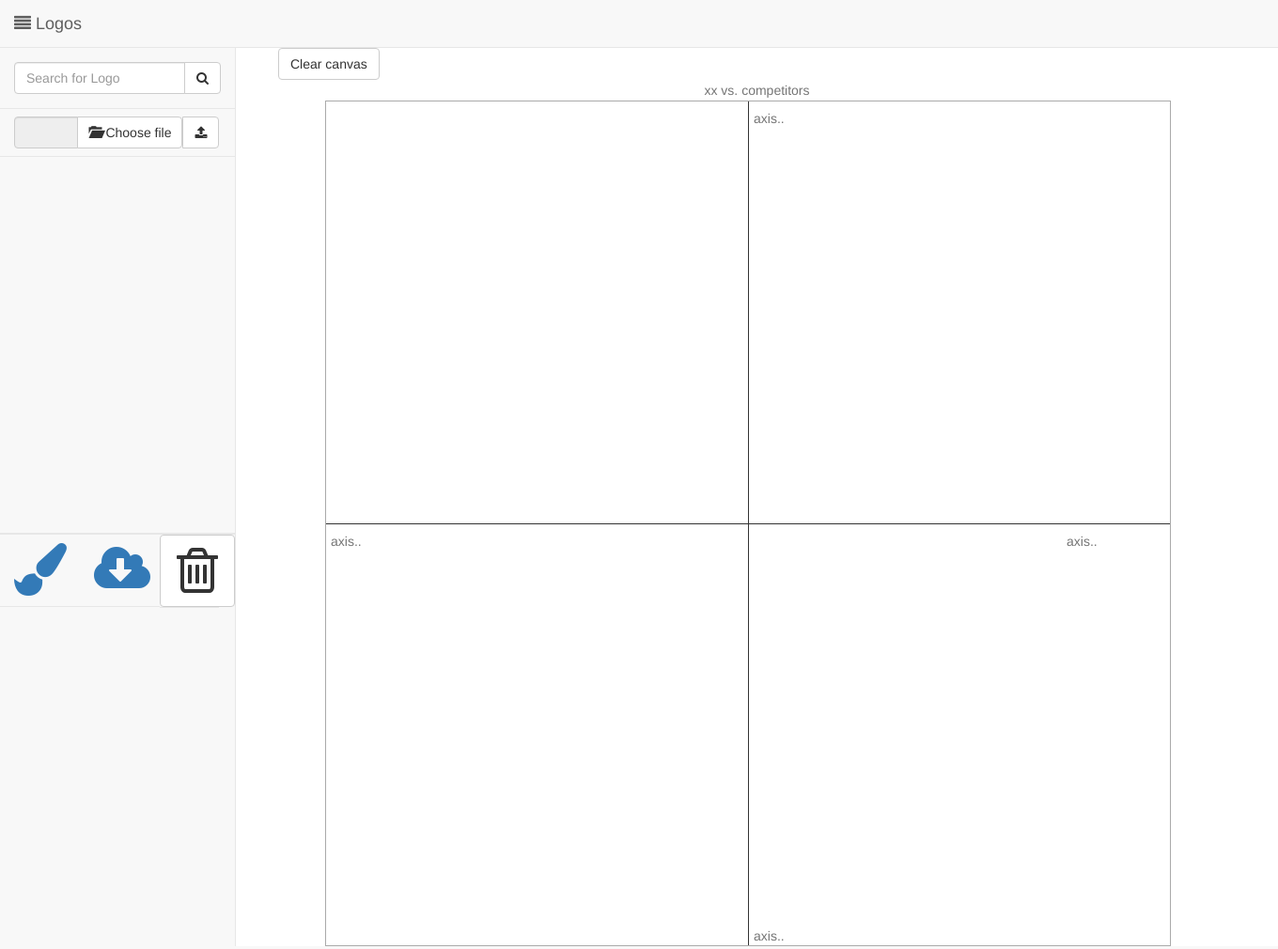
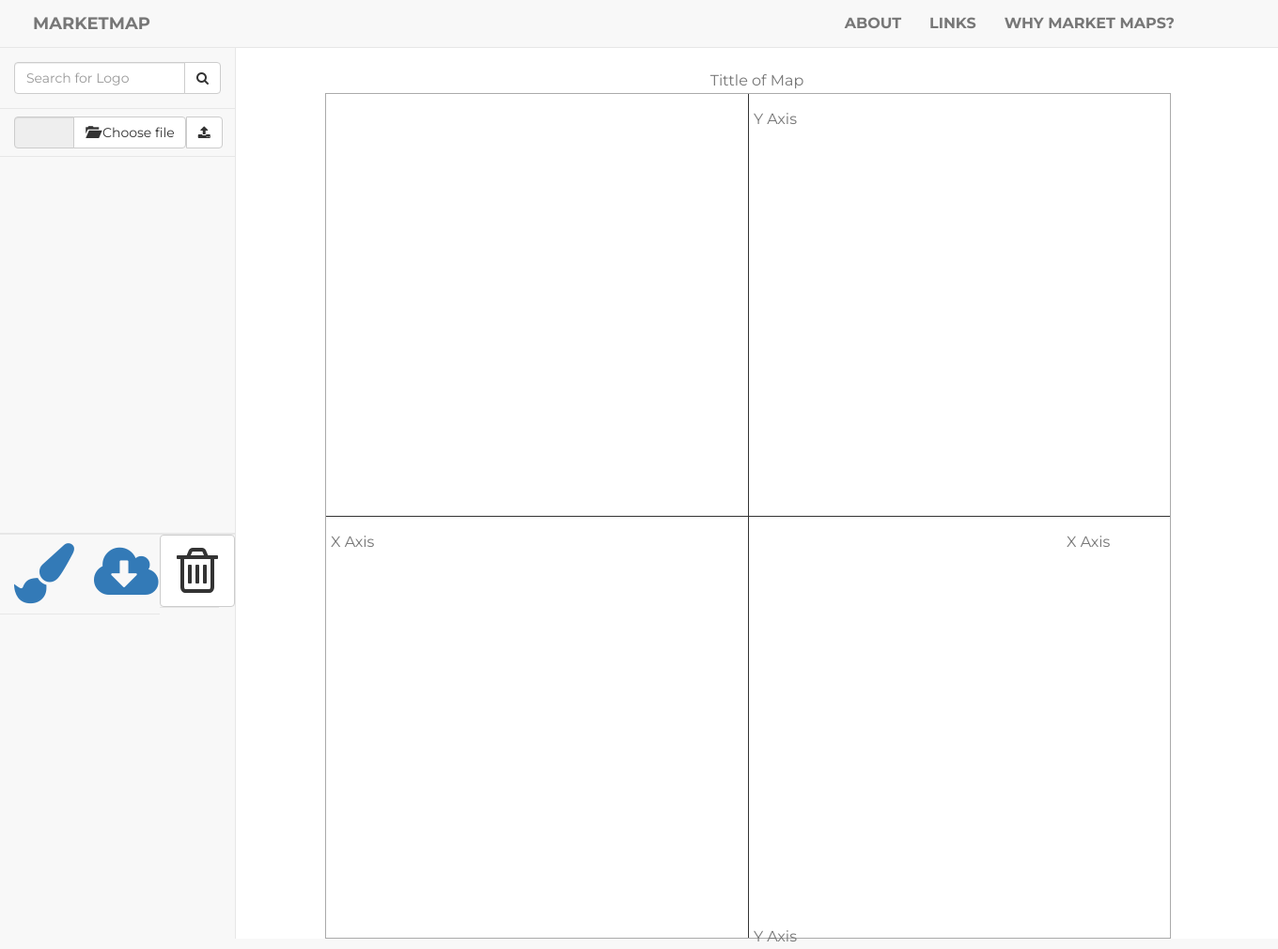
Before and after one commit to lilinwang/marketmapping, a CodeIgniter app: page /marketmapping/index.php/home/index in a window 1360 px wide. Shown: the whole page at 94% size. Run offline with CodeIgniter, Linux system fonts and the light colour scheme; some libraries are stand-ins or nearby versions.

Commit message:
Finished Final CSS touches

```diff
--- a/application/views/home.php
+++ b/application/views/home.php
@@ -20,6 +20,8 @@
 	<!-- Custom Fonts -->
     <link href="font-awesome-4.2.0/css/font-awesome.css" rel="stylesheet" type="text/css">
 	<link rel="stylesheet" href="css/css.css">
+    <link href="http://fonts.googleapis.com/css?family=Montserrat:400,700" rel="stylesheet" type="text/css">
+    <link href="http://fonts.googleapis.com/css?family=Lato:400,700,400italic,700italic" rel="stylesheet" type="text/css">
 
 	<script src="http://code.jquery.com/jquery-1.10.2.js"></script>
 	<script src="http://code.jquery.com/ui/1.11.2/jquery-ui.js"></script>
@@ -243,51 +245,41 @@
 
     <div id="wrapper">
 
-        <!-- Navigation -->
-        <nav class="navbar navbar-default navbar-static-top" role="navigation" style="margin-bottom: 0">
-            <div class="navbar-header">
-                <button type="button" class="navbar-toggle" data-toggle="collapse" data-target=".navbar-collapse">
+    <!-- Navigation -->
+    <nav class="navbar navbar-default navbar-fixed-top">
+        <div class="container">
+            <!-- Brand and toggle get grouped for better mobile display -->
+            <div class="navbar-header page-scroll">
+                <button type="button" class="navbar-toggle" data-toggle="collapse" data-target="#bs-example-navbar-collapse-1">
                     <span class="sr-only">Toggle navigation</span>
                     <span class="icon-bar"></span>
                     <span class="icon-bar"></span>
                     <span class="icon-bar"></span>
                 </button>
-                <a class="navbar-brand" href="#" id="view_logo">
-					<i class="fa fa-align-justify"></i>
-					Logos
-				</a>
+                <a class="navbar-brand" href="welcome">MarketMap</a>
             </div>
-            <!-- /.navbar-header -->
 
-            <ul class="nav navbar-top-links navbar-right">
-                <!-- /.dropdown<button class="btn btn-default" id="save_image" name="submit" type="button">Export Image</button>
-                     -->
-                <!--<li class="dropdown">
-					<a class="dropdown-toggle" data-toggle="dropdown" href="#" >
-                        Save <i class="fa fa-cloud-download"></i>  <i class="fa fa-caret-down"></i>
-                    </a>
-                    <ul class="dropdown-menu dropdown-tasks">
-                        <li id="canvas-style" style="margin-left:10px">
-                            <p>
-                                <strong>Style:</strong>
-                            </p>
-							<button class="btn" id="canvas-white"><img  src="img/style138.png" /></button>
-							<button class="btn" id="canvas-gray"><img  src="img/style139.png" /></button>
-							<button class="btn" id="canvas-ivory"><img  src="img/style140.png" /> </button>
-
-                        </li>
-                        <li class="divider"></li>
-						<li>
-                            <a href="#" id="save_image" >
-								Save as PNG
-                            </a>
-                        </li>
-
-                    </ul>
-                </li>
-                -->
-            </ul>
-            <!-- /.navbar-top-links -->
+            <!-- Collect the nav links, forms, and other content for toggling -->
+            <div class="collapse navbar-collapse" id="bs-example-navbar-collapse-1">
+                <ul class="nav navbar-nav navbar-right">
+                    <li class="hidden">
+                        <a href="#page-top"></a>
+                    </li>
+                    <li class="page-scroll">
+                        <a href="about">About</a>
+                    </li>
+                    <li class="page-scroll">
+                        <a href="links">Links</a>
+                    </li>
+                    <li class="page-scroll">
+                        <a href="blog">Why Market Maps?</a>
+                    </li>
+                </ul>
+            </div>
+            <!-- /.navbar-collapse -->
+        </div>
+        <!-- /.container-fluid -->
+    </nav>
 
             <div class="navbar-default sidebar" role="navigation" id="sidebar">
                 <div class="sidebar-nav navbar-collapse">
@@ -384,9 +376,9 @@
 				<button class="btn btn-default" onclick="clear_all()">
                     Clear canvas
                 </button>
-				<div id="myImage">
+				<div id="myImage" style="margin-top:40px">
 					<div class="map-title">
-						<input type="text" id="canvas_title" placeholder="xx vs. competitors" style="width:100%;text-align:center;border: 0px solid;background-color: transparent;">
+						<input type="text" id="canvas_title" placeholder="Tittle of Map" style="width:100%;text-align:center;border: 0px solid;background-color: transparent;">
 					</div>
 
 					<div id="squares">
@@ -398,19 +390,19 @@
 						</div>
 					</div>
 					<div class="label-top">
-						<input type="text" id="axis_top" onkeyup="autocomplet(this)" placeholder="axis.." style="border: 0px solid;background-color: transparent;">
+						<input type="text" id="axis_top" onkeyup="autocomplet(this)" placeholder="Y Axis" style="border: 0px solid;background-color: transparent;">
 						<ul id="axis_top_list"></ul>
 					</div>
 					<div class="label-bottom">
-						<input type="text" id="axis_bottom" onkeyup="autocomplet(this)" placeholder="axis.." style="border: 0px solid;background-color: transparent;">
+						<input type="text" id="axis_bottom" onkeyup="autocomplet(this)" placeholder="Y Axis" style="border: 0px solid;background-color: transparent;">
 						<ul id="axis_bottom_list"></ul>
 					</div>
 					<div class="label-left">
-						<input type="text" id="axis_left" onkeyup="autocomplet(this)" placeholder="axis.." style="border: 0px solid;background-color: transparent;">
+						<input type="text" id="axis_left" onkeyup="autocomplet(this)" placeholder="X Axis" style="border: 0px solid;background-color: transparent;">
 						<ul id="axis_left_list"></ul>
 					</div>
 					<div class="label-right">
-						<input type="text" id="axis_right" onkeyup="autocomplet(this)" placeholder="axis.." style="border: 0px solid;background-color: transparent;">
+						<input type="text" id="axis_right" onkeyup="autocomplet(this)" placeholder="X Axis" style="border: 0px solid;background-color: transparent;">
 						<ul id="axis_right_list"></ul>
 					</div>
 				</div>
--- a/application/views/links.php
+++ b/application/views/links.php
@@ -131,9 +131,9 @@ color: #6C6AB8;
             <div class="row">
                 <div class="col-lg-8 col-lg-offset-2 col-md-10 col-md-offset-1">
                     <div class="post-heading">
-                        <h1>All About Market Maps</h1>
-                        <h2 class="subheading">A Comprehensive guide to positional maps in the new age</h2>
-                        <span class="meta">Posted by <a href="about">CornellTech Students</a> on December 6th, 2014</span>
+                        <h1 style="color:#C34848; margin-top:60px">All About Market Maps</h1>
+                        <h2 class="subheading" style="color:#C34848">A Comprehensive guide to positional maps in the new age</h2>
+                        <span class="meta" style="color:#C34848">Posted by <a style="color:#C34848" href="about">CornellTech Students</a> on December 6th, 2014</span>
                     </div>
                 </div>
             </div>
--- a/css/sb-admin-2.css
+++ b/css/sb-admin-2.css
@@ -6,6 +6,9 @@
 
 body {
     background-color: #f8f8f8;
+    font-family: Montserrat,"Helvetica Neue",Helvetica,Arial,sans-serif;
+    font-size: 16px;
+
 }
 
 #wrapper {
@@ -27,6 +30,18 @@ body {
     }
 }
 
+@media (min-width: 768px) {
+  .navbar > .container .navbar-brand,
+  .navbar > .container-fluid .navbar-brand {
+    margin-left: -90px;
+  }
+}
+
+.navbar {
+    text-transform: uppercase;
+    font-family: Montserrat,"Helvetica Neue",Helvetica,Arial,sans-serif;
+    font-weight: 700;
+}
 .navbar-top-links {
     margin-right: 0;
 }
```
Also changed, not shown: application/views/about.php (+5 -2 lines), application/views/blog.php (+6 -16 lines), application/views/welcome.php (+5 -3 lines), css/clean-blog.css (+1 -11 lines), img/axis.jpg, img/blog1.jpg, img/bryan.png, img/lilin.gif, img/petal2.png (deleted), img/post-bg.jpg (deleted), img/post-sample-image.jpg (deleted), img/stats1.png (deleted), img/teten.jpg, img/vlad.png.
